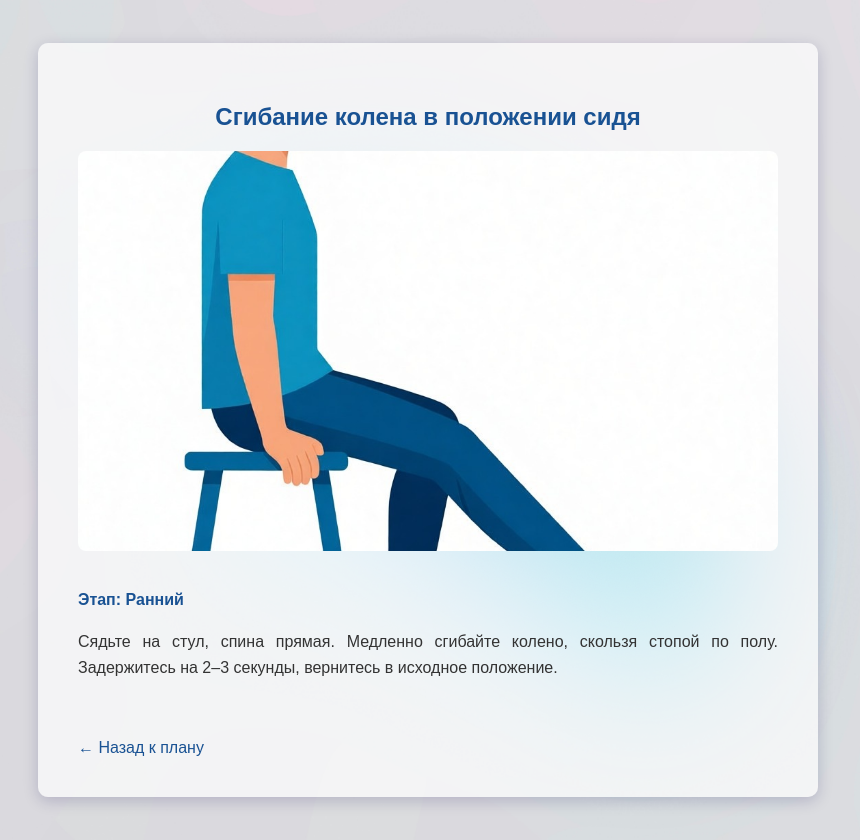
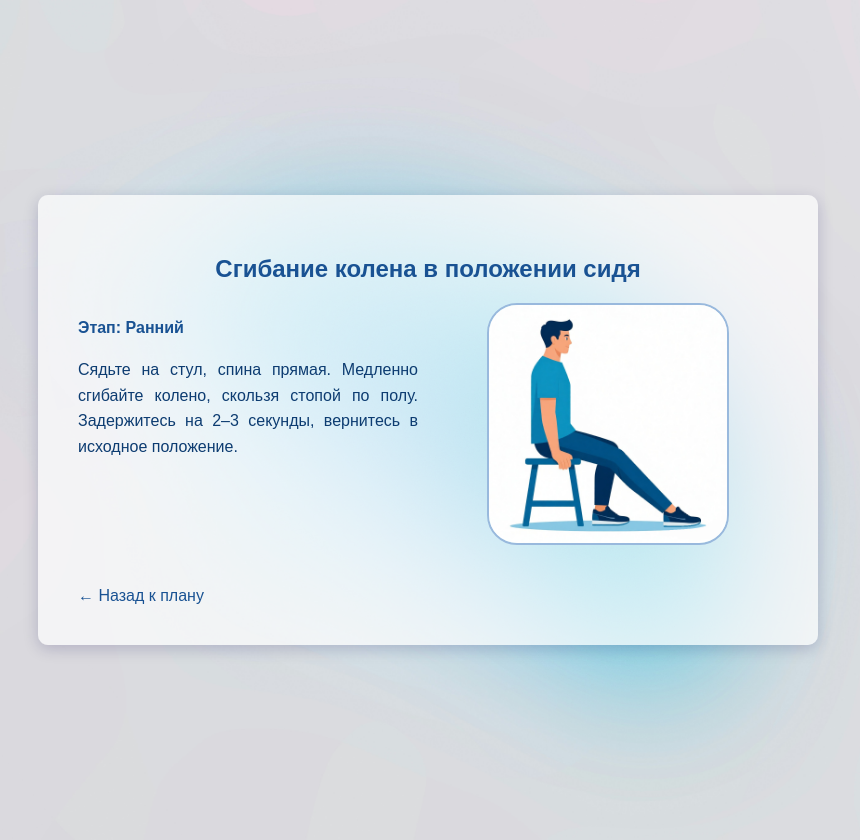
Before and after one commit to yulini-g/VitalStep, a Django app: page /exercise/1/ in a window 1280 px wide. Shown: the whole page, without its empty margins (212-1072 px from the left). Run offline with Django 5.2, Linux system fonts and the light colour scheme; data comes from the database, SQL or seed files in the repository; both versions use the stored data as it was after the commit.

Commit message:
added: more exercise images

```diff
--- a/patients/templates/patients/exercise_detail.html
+++ b/patients/templates/patients/exercise_detail.html
@@ -41,7 +41,7 @@
             margin-bottom: 20px;
         }
         .description {
-            color: #333;
+            color: #0d3c71;
             line-height: 1.6;
             margin-bottom: 20px;
             text-align: justify;
@@ -74,14 +74,20 @@
     <div class="container">
         <h2>{{ exercise.name }}</h2>
 
-        {% if exercise.image %}
-            <img src="{{ exercise.image.url }}" alt="{{ exercise.name }}" class="exercise-image">
-        {% endif %}
+        <div style="display: flex; gap: 20px; align-items: flex-start; flex-wrap: wrap;">
+            <div style="flex: 1; min-width: 250px;">
+                <p class="stage">Этап: {{ exercise.get_rehab_stage_display }}</p>
+                <div class="description">
+                    {{ exercise.description|linebreaks }}
+                </div>
+            </div>
 
-        <p class="stage">Этап: {{ exercise.get_rehab_stage_display }}</p>
-
-        <div class="description">
-            {{ exercise.description|linebreaks }}
+            {% if exercise.image %}
+                <div style="flex: 1; min-width: 250px; text-align: center;">
+                    <img src="{{ exercise.image.url }}" alt="{{ exercise.name }}"
+                        style="width: 70%; max-width: 300px;  border-color: #99b9dd; border-width: 2px; border-radius: 30px; object-fit: cover; border-style:solid;">
+                </div>
+            {% endif %}
         </div>
 
         {% if exercise.video_url %}
```
Also changed, not shown: db.sqlite3, media/exercises/1.jpg (added), media/exercises/2.jpg (added), media/exercises/3.jpg (added), media/exercises/3_Oam201j.jpg (added), media/exercises/4.jpg (added), media/exercises/4_fgIFENy.jpg (added), media/exercises/5.jpg (added), media/exercises/5_equ81ML.jpg (added).
